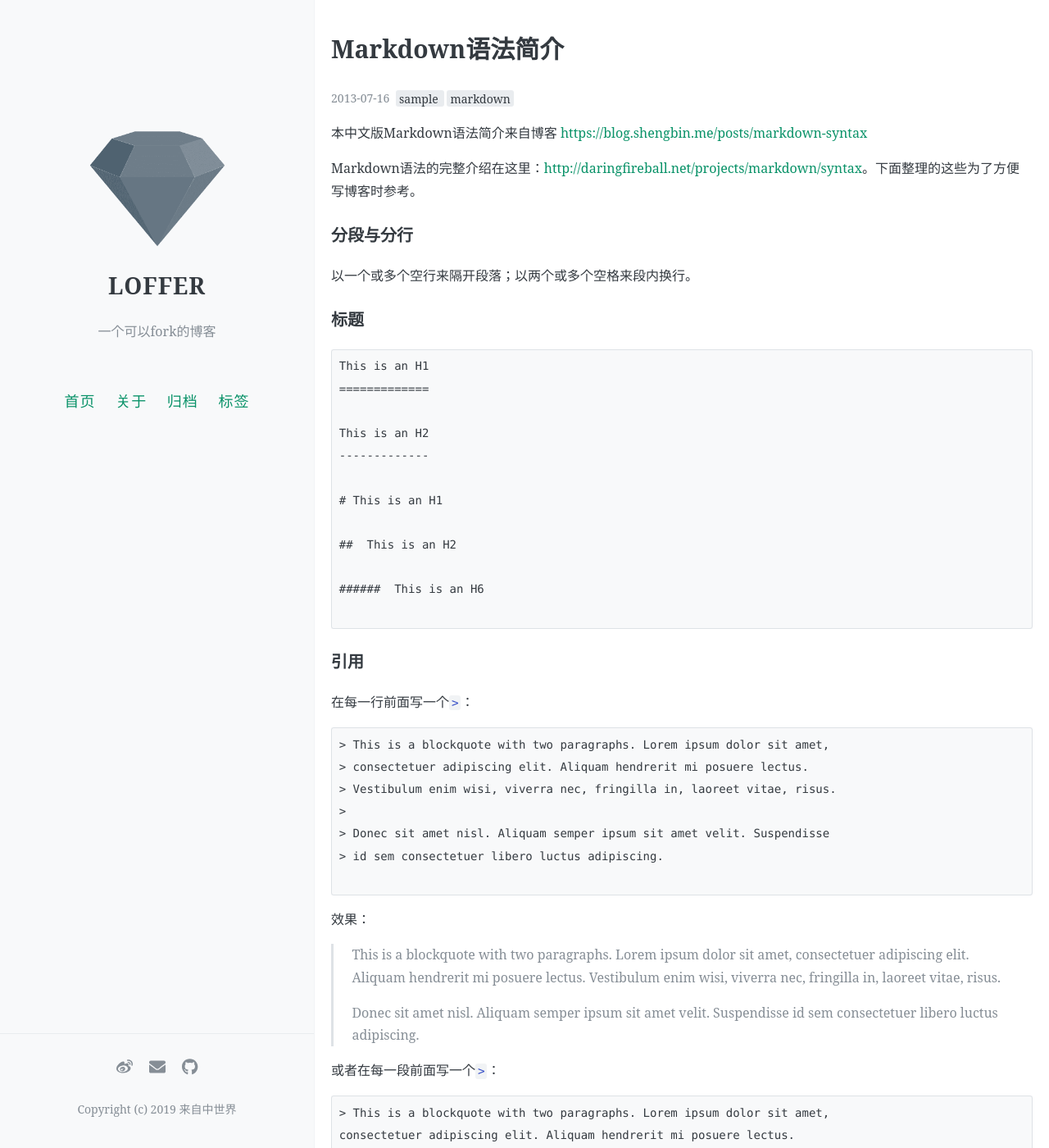
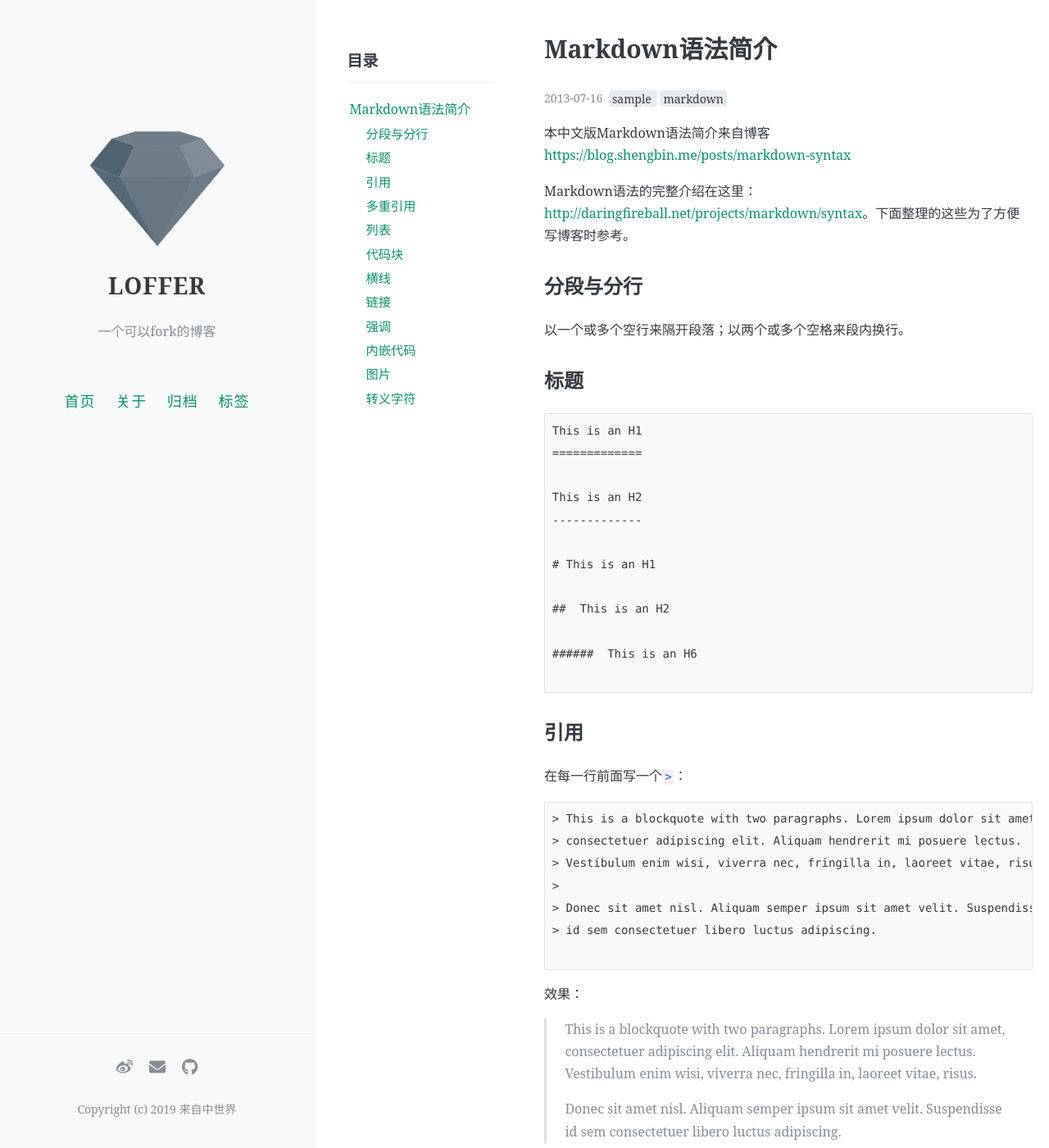
Before and after one commit to FromEndWorld/LOFFER, a Jekyll site: the page built from _posts/2013-07-16-chinese-markdown-cheatsheet.md, in a window 1280 px wide and 1400 px high. Shown: the whole window at 82% size. Built offline with Jekyll 4.4.1, drawn with Linux system fonts in a browser that asks for light colours; nearby versions of some CDN libraries; comment, search, counter and statistics services are not loaded.

Commit message:
add  toc

````diff
--- /dev/null
+++ b/_includes/toc.html
@@ -0,0 +1,96 @@
+{% capture tocWorkspace %}
+    {% comment %}
+        Version 1.0.8
+          https://github.com/allejo/jekyll-toc
+
+        "...like all things liquid - where there's a will, and ~36 hours to spare, there's usually a/some way" ~jaybe
+
+        Usage:
+            {% include toc.html html=content sanitize=true class="inline_toc" id="my_toc" h_min=2 h_max=3 %}
+
+        Parameters:
+            * html         (string) - the HTML of compiled markdown generated by kramdown in Jekyll
+
+        Optional Parameters:
+            * sanitize     (bool)   : false  - when set to true, the headers will be stripped of any HTML in the TOC
+            * class        (string) :   ''   - a CSS class assigned to the TOC
+            * id           (string) :   ''   - an ID to assigned to the TOC
+            * h_min        (int)    :   1    - the minimum TOC header level to use; any header lower than this value will be ignored
+            * h_max        (int)    :   6    - the maximum TOC header level to use; any header greater than this value will be ignored
+            * ordered      (bool)   : false  - when set to true, an ordered list will be outputted instead of an unordered list
+            * item_class   (string) :   ''   - add custom class(es) for each list item; has support for '%level%' placeholder, which is the current heading level
+            * baseurl      (string) :   ''   - add a base url to the TOC links for when your TOC is on another page than the actual content
+            * anchor_class (string) :   ''   - add custom class(es) for each anchor element
+
+        Output:
+            An ordered or unordered list representing the table of contents of a markdown block. This snippet will only
+            generate the table of contents and will NOT output the markdown given to it
+    {% endcomment %}
+
+    {% capture my_toc %}{% endcapture %}
+    {% assign orderedList = include.ordered | default: false %}
+    {% assign minHeader = include.h_min | default: 1 %}
+    {% assign maxHeader = include.h_max | default: 6 %}
+    {% assign nodes = include.html | split: '<h' %}
+    {% assign firstHeader = true %}
+
+    {% capture listModifier %}{% if orderedList %}1.{% else %}-{% endif %}{% endcapture %}
+
+    {% for node in nodes %}
+        {% if node == "" %}
+            {% continue %}
+        {% endif %}
+
+        {% assign headerLevel = node | replace: '"', '' | slice: 0, 1 | times: 1 %}
+
+        {% if headerLevel < minHeader or headerLevel > maxHeader %}
+            {% continue %}
+        {% endif %}
+
+        {% if firstHeader %}
+            {% assign firstHeader = false %}
+            {% assign minHeader = headerLevel %}
+        {% endif %}
+
+        {% assign indentAmount = headerLevel | minus: minHeader | add: 1 %}
+        {% assign _workspace = node | split: '</h' %}
+
+        {% assign _idWorkspace = _workspace[0] | split: 'id="' %}
+        {% assign _idWorkspace = _idWorkspace[1] | split: '"' %}
+        {% assign html_id = _idWorkspace[0] %}
+
+        {% assign _classWorkspace = _workspace[0] | split: 'class="' %}
+        {% assign _classWorkspace = _classWorkspace[1] | split: '"' %}
+        {% assign html_class = _classWorkspace[0] %}
+
+        {% if html_class contains "no_toc" %}
+            {% continue %}
+        {% endif %}
+
+        {% capture _hAttrToStrip %}{{ _workspace[0] | split: '>' | first }}>{% endcapture %}
+        {% assign header = _workspace[0] | replace: _hAttrToStrip, '' %}
+
+        {% assign space = '' %}
+        {% for i in (1..indentAmount) %}
+            {% assign space = space | prepend: '    ' %}
+        {% endfor %}
+
+        {% unless include.item_class == blank %}
+            {% capture listItemClass %}{:.{{ include.item_class | replace: '%level%', headerLevel }}}{% endcapture %}
+        {% endunless %}
+
+        {% capture heading_body %}{% if include.sanitize %}{{ header | strip_html }}{% else %}{{ header }}{% endif %}{% endcapture %}
+        {% capture my_toc %}{{ my_toc }}
+{{ space }}{{ listModifier }} {{ listItemClass }} [{{ heading_body | replace: "|", "\|" }}]({% if include.baseurl %}{{ include.baseurl }}{% endif %}#{{ html_id }}){% if include.anchor_class %}{:.{{ include.anchor_class }}}{% endif %}{% endcapture %}
+    {% endfor %}
+
+    {% if include.class %}
+        {% capture my_toc %}{:.{{ include.class }}}
+{{ my_toc | lstrip }}{% endcapture %}
+    {% endif %}
+
+    {% if include.id %}
+        {% capture my_toc %}{: #{{ include.id }}}
+{{ my_toc | lstrip }}{% endcapture %}
+    {% endif %}
+{% endcapture %}{% assign tocWorkspace = '' %}{{ my_toc | markdownify | strip }}
--- a/_layouts/default.html
+++ b/_layouts/default.html
@@ -3,6 +3,12 @@
   {% include head.html %}
   <body>
     {% include nav.html %}
+
+    {% if page.toc==true %}
+      <aside class="toc">
+        {% include toc.html html=content %}
+      </aside>
+    {% endif %}
 
     <div id="main" role="main" class="wrapper-content">
       <div class="container">
@@ -13,6 +19,12 @@
     {% include analytics.html %}
   </body>
 
+  {% if page.toc==true %}
+  <script>
+    document.getElementById("main").classList.add("withtoc");
+  </script>
+  {% endif %}
+
   <div class="wrapper-footer-mobile">
     <footer class="footer">
       {% include footer.html %}
--- a/_posts/2013-07-16-chinese-markdown-cheatsheet.md
+++ b/_posts/2013-07-16-chinese-markdown-cheatsheet.md
@@ -33,7 +34,7 @@
 
 ```
 
-### 引用
+## 引用
 
 在每一行前面写一个`>`：
 
@@ -65,7 +66,7 @@
 
 ```
 
-### 多重引用
+## 多重引用
 
 ```
 > This is the first level of quoting.
@@ -84,7 +85,7 @@
 >
 > Back to the first level.
 
-### 列表
+## 列表
 
 列表项占一行，以*、+、-开头即可：
 
@@ -132,7 +133,7 @@
 -   Lorem ipsum dolor sit amet, consectetuer adipiscing elit. Aliquam hendrerit mi posuere lectus. Vestibulum enim wisi, viverra nec, fringilla in, laoreet vitae, risus.
 -   Donec sit amet nisl. Aliquam semper ipsum sit amet velit. Suspendisse id sem consectetuer libero luctus adipiscing.
 
-### 代码块
+## 代码块
 
 每一行前面缩进四个或以上个空格，就认为是开始了一段代码块。代码块内原样输出。
 
@@ -152,7 +153,7 @@
 
 ```
 
-### 横线
+## 横线
 
 三个或更多个`*`、`-`（它们之间可以有空格）会产生横线：
 
@@ -165,7 +166,7 @@
 
 * * * * *
 
-### 链接
+## 链接
 
 内嵌链接：
 
@@ -208,7 +209,7 @@
 
 [http://www.shengbin.me](http://www.shengbin.me/)
 
-### 强调
+## 强调
 
 单个`*`或`_`产生斜体，两个（`**`、`__`）则产生粗体。例如：
 
@@ -225,7 +226,7 @@
 
 **like** **this**
 
-### 内嵌代码
+## 内嵌代码
 
 ```
 code: `echo hello`
@@ -236,11 +237,11 @@
 
 code: `echo hello`
 
-### 图片
+## 图片
 
 图片与链接类似，只需在文本前面加上感叹号`!`即可。图片位置和大小无法通过Markdown来指定。
 
-### 转义字符
+## 转义字符
 
 以下特殊字符需要用`\`转义得到。
 
--- a/style.scss
+++ b/style.scss
@@ -512,6 +512,42 @@
   }
 }
 
+// TOC
+
+.toc {
+  width: 240px;
+  height: 100%;
+  left: 30%;
+  position: fixed;
+  z-index: 4;
+  padding: 60px 20px 0 20px;
+
+  &:before{
+    content:"目录";
+    margin: 0 0 1em 1em;
+    font-weight: 700;
+    font-size: 1.2em;
+    display: block;
+    padding-bottom: 0.6em;
+    border-bottom: 3px double $divider-color;
+  }
+
+  li:before{
+    content:"";
+  }
+
+  @include mobile{
+    display:none;
+  }
+}
+
+@media screen and (max-width:2200px) and (min-width:1200px){
+  .withtoc{
+    padding-left: 260px;
+  }
+}
+
+// pagination
 
 .pagination {
   border-top: 1px solid $divider-color;
````
Also changed, not shown: other parts of _posts/2013-07-16-chinese-markdown-cheatsheet.md (+3 -2 lines), _posts/2019-06-02-document.md (+1 -0 lines).
